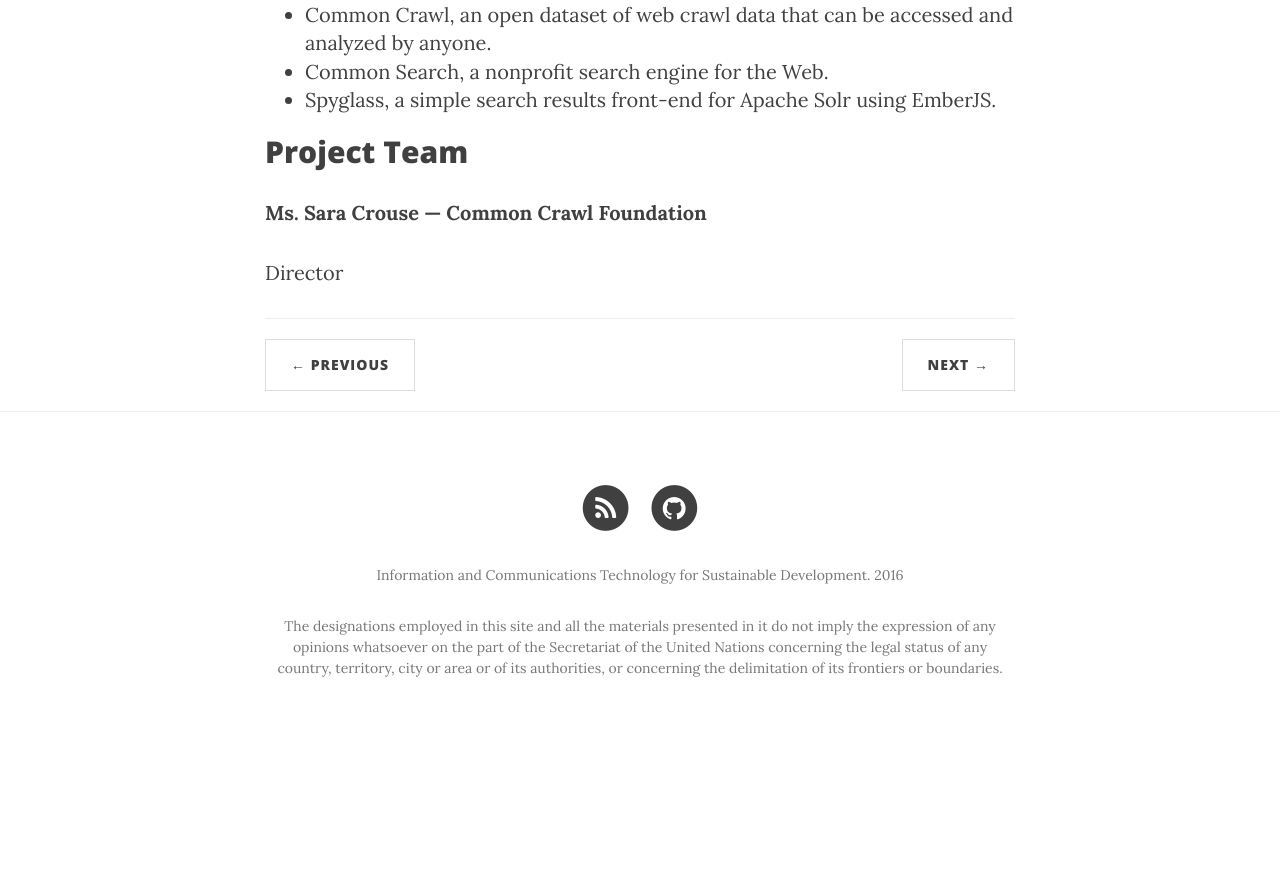
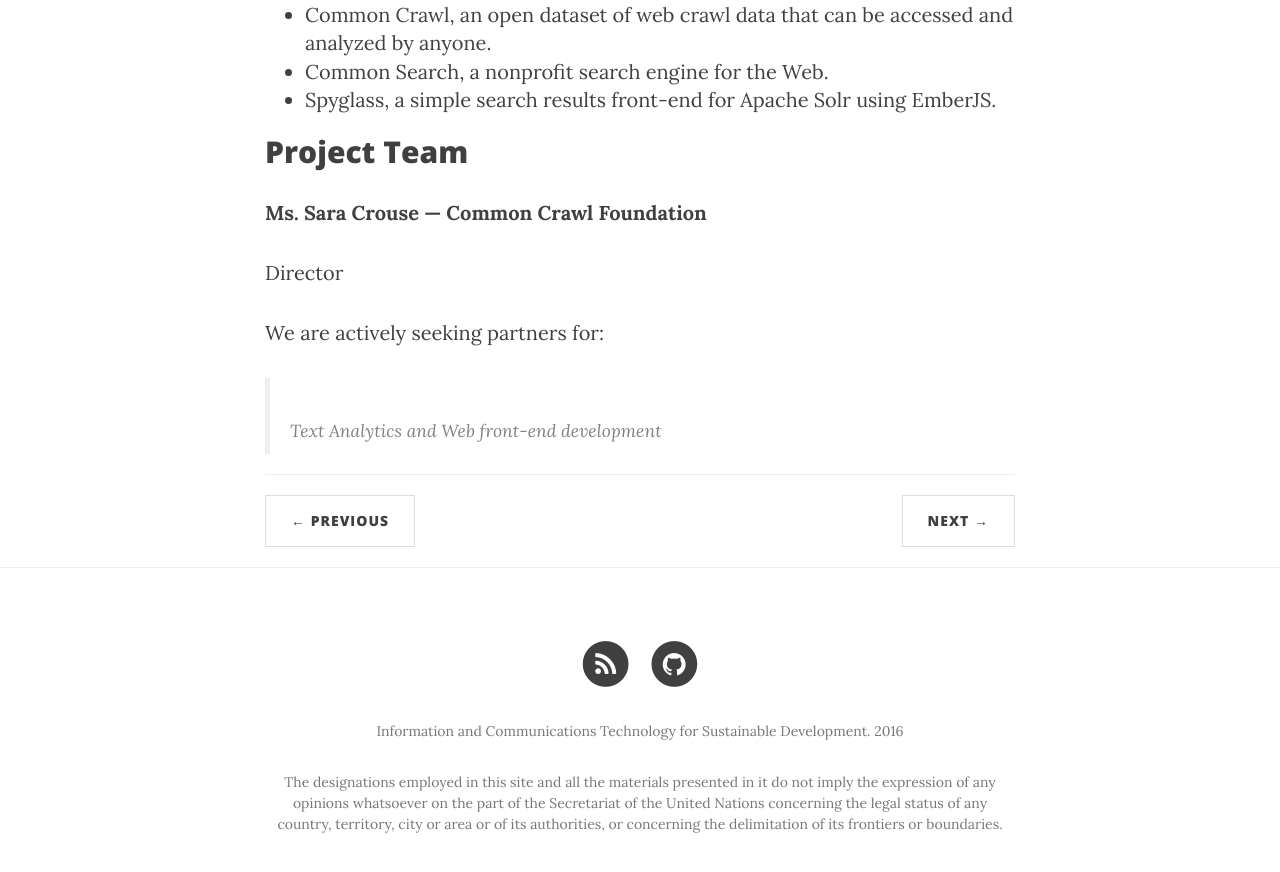
Before and after one commit to jmmnn/ICT4SD.github.io, a Jekyll site: the page built from _posts/2016-09-27-Project_ST_SEARCH.markdown, in a window 1280 px wide and 900 px high, scrolled down 1310 px. Shown: the top 872 px of the window. Built offline with Jekyll 4.4.1, drawn with Linux system fonts in a browser that asks for light colours; nearby versions of some CDN libraries; before the commit the page ends 2054 px from its top, so only the background shows below that.

Commit message:
Seeking partners

```diff
--- a/_posts/2016-09-27-Project_ST_SEARCH.markdown
+++ b/_posts/2016-09-27-Project_ST_SEARCH.markdown
@@ -11,12 +11,12 @@
 ---
 Project Objective
 ------------
-
 This project aims to use machine-based classification of text to build a searchable repository of papers, websites, training materials, and other useful knowledge for sustainable development.
 
 This search engine will include content from across the Internet originating from credible organizations from academia, governments and private companies.
 
 Unlike the leading search engines in the market which seek to aggregate as much content as possible, this one aims to provide a machine-curated result set from reputable sources.
+
 
 Useful resources
 ------------
@@ -31,3 +31,8 @@
 **Ms. Sara Crouse — Common Crawl Foundation**
 
 Director
+
+
+We are actively seeking partners for:
+> Text Analytics and
+> Web front-end development
```
